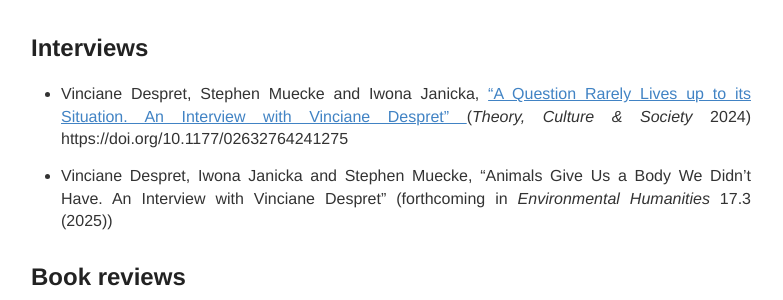
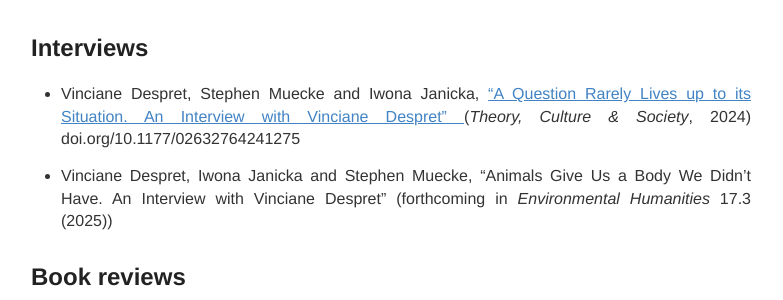
Before and after one commit to IJanicka/IJanicka.github.io, a Jekyll site: the page built from publications.md, in a window 1280 px wide and 900 px high, scrolled down 5422 px. Shown: the part 152-452 px from the top of the window, without its empty margins (249-1032 px from the left). Built offline with Jekyll 4.4.1, drawn with Linux system fonts in a browser that asks for light colours; some of the changed lines change nothing that is shown.

Commit message:
Update publications.md

```diff
--- a/publications.md
+++ b/publications.md
@@ -91,7 +91,7 @@ Fredric Jameson, in his Foreword to the English translation of Greimas’ “On
 
 <h2>Interviews</h2>
 
-* Vinciane Despret, Stephen Muecke and Iwona Janicka, <a href="https://journals.sagepub.com/doi/10.1177/02632764241275484" target="blank"> “A Question Rarely Lives up to its Situation. An Interview with Vinciane Despret” <a/> (*Theory, Culture & Society* 2024) https://doi.org/10.1177/02632764241275<br>
+* Vinciane Despret, Stephen Muecke and Iwona Janicka, <a href="https://journals.sagepub.com/doi/10.1177/02632764241275484" target="blank"> “A Question Rarely Lives up to its Situation. An Interview with Vinciane Despret” <a/> (*Theory, Culture & Society*, 2024) doi.org/10.1177/02632764241275<br>
 
 * Vinciane Despret, Iwona Janicka and Stephen Muecke, “Animals Give Us a Body We Didn’t Have. An Interview with Vinciane Despret” (forthcoming in *Environmental Humanities* 17.3 (2025)) <br>
 
```
